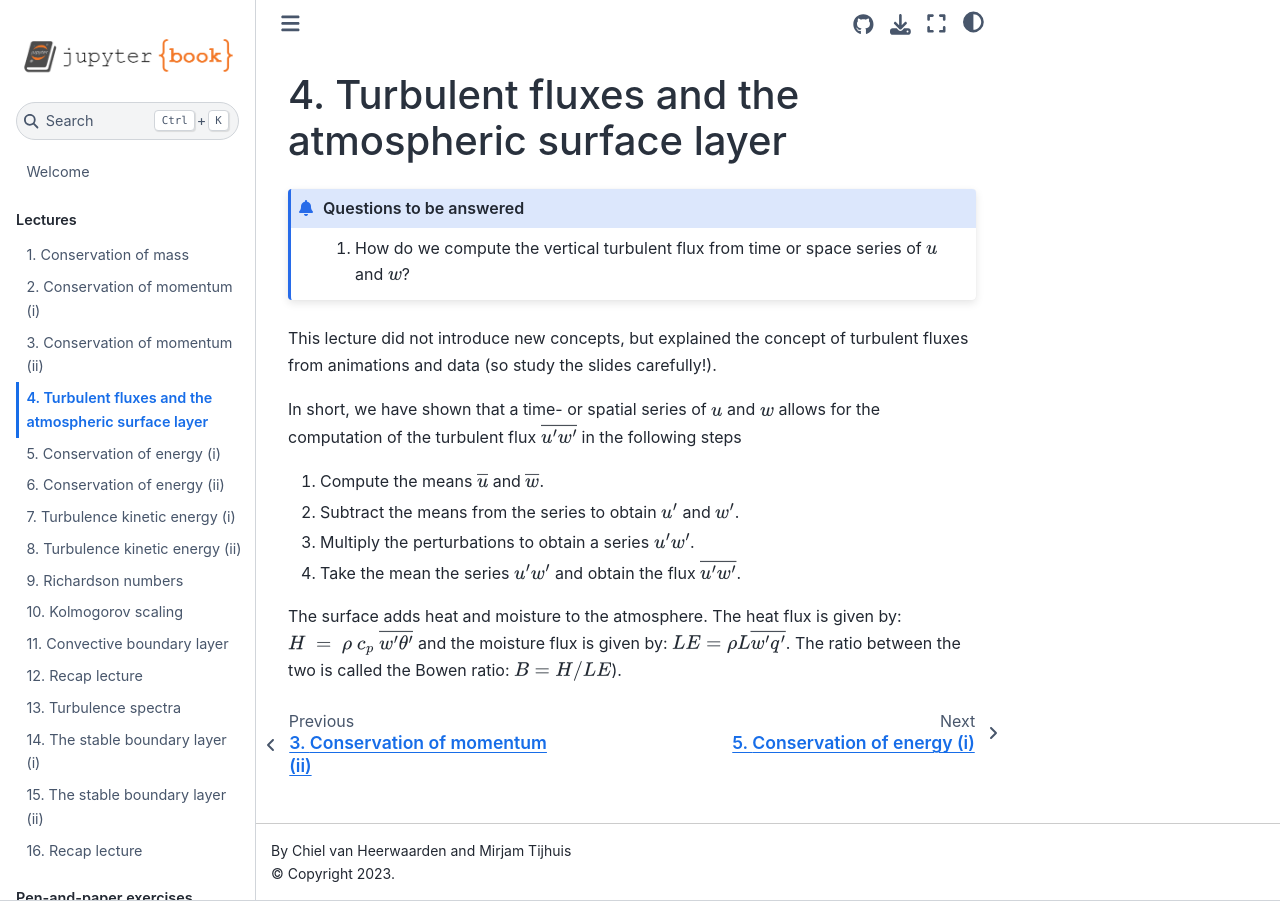
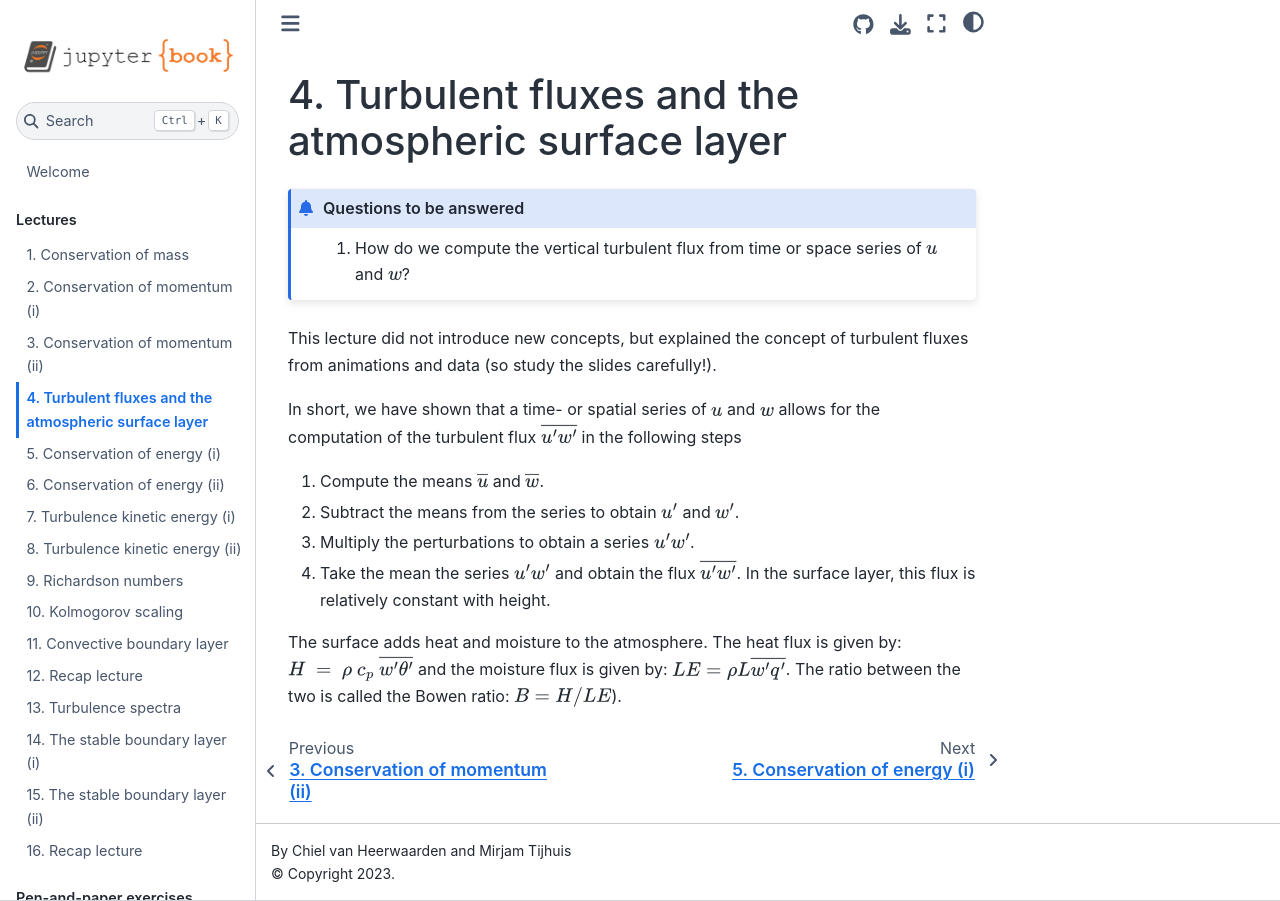
Before and after one commit to boundary-layer-meteo/boundary-layer-meteo.github.io, a Jupyter Book: the page built from lectures/4_turbulent_fluxes.md, in a window 1280 px wide. Built offline with Jupyter Book 1.0.4 settings and Sphinx 7.4.7 and the Sphinx Book theme 1.1.4, drawn with Linux system fonts in a browser that asks for light colours.

Commit message:
surface flux constant with height (needed in ex 19.6)

```diff
--- a/lectures/4_turbulent_fluxes.md
+++ b/lectures/4_turbulent_fluxes.md
@@ -11,6 +11,6 @@ In short, we have shown that a time- or spatial series of $u$ and $w$ allows for
 1. Compute the means $\overline{u}$ and $\overline{w}$.
 1. Subtract the means from the series to obtain $u^\prime$ and $w^\prime$.
 1. Multiply the perturbations to obtain a series $u^\prime w^\prime$.
-1. Take the mean the series $u^\prime w^\prime$ and obtain the flux $\overline{u^\prime w^\prime}$.
+1. Take the mean the series $u^\prime w^\prime$ and obtain the flux $\overline{u^\prime w^\prime}$. In the surface layer, this flux is relatively constant with height.
 
 The surface adds heat and moisture to the atmosphere. The heat flux is given by: $H\ =\ \rho\ c_p\ \overline{w'\theta'}$ and the moisture flux is given by: $LE = \rho L \overline{w'q'}$. The ratio between the two is called the Bowen ratio: $B = H / LE$).
```
